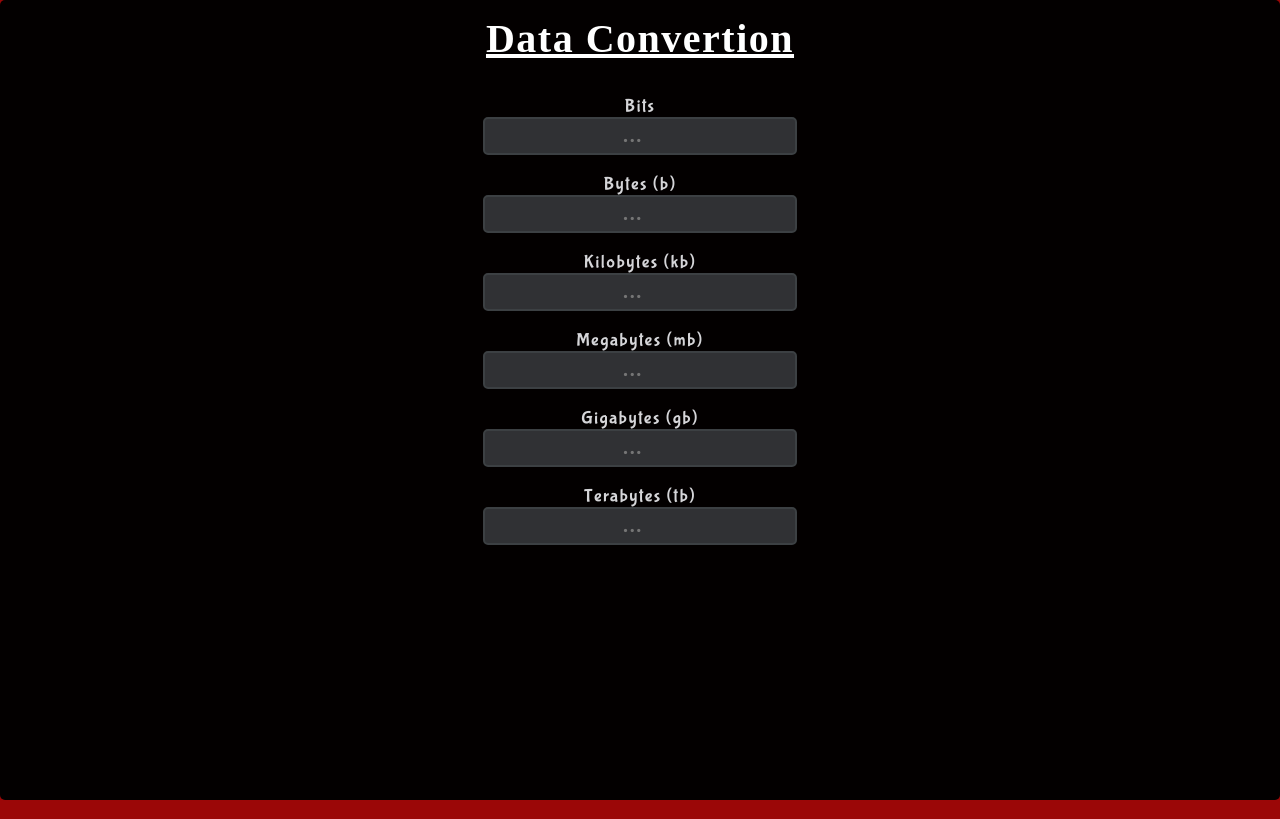
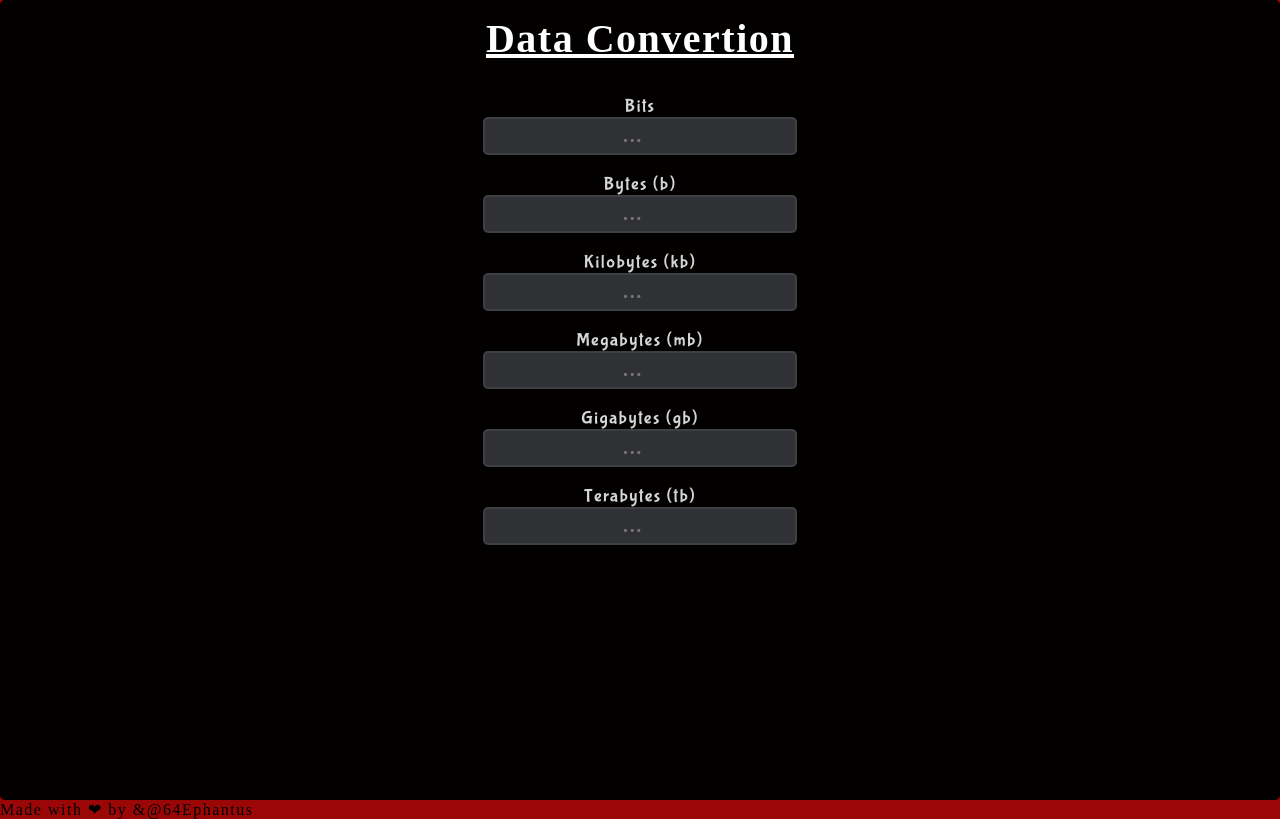
Before and after one commit to Ephantushohey/data-convertion, a plain HTML site: page index.html in a window 1280 px wide. Drawn offline with Linux system fonts and the light colour scheme; a web font is replaced by a local one.

Commit message:
Update index.html

```diff
--- a/index.html
+++ b/index.html
@@ -35,7 +35,7 @@
 <br /><br />
 
 </article>
-
+ <p>Made with ❤ by &@64Ephantus</p>
 </body>
 
 </html>
```
